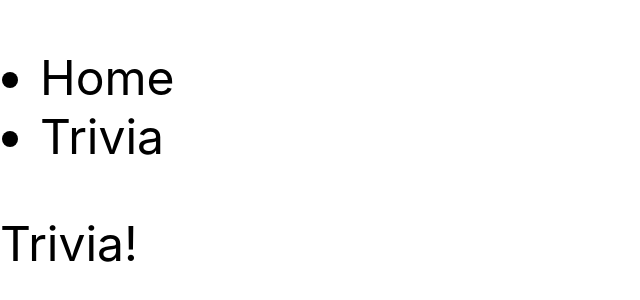
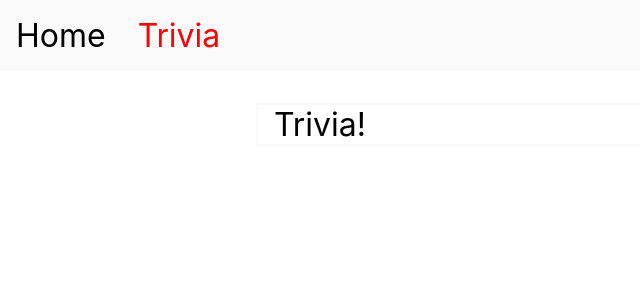
Before and after one commit to ChristianNguyen-Chinag/WebapplikasjonerOblig9, a Next.js app in the folder my-next-app/: page /trivia in a window 1280 px wide. Shown: the top 300 px of the page, without its empty margins (0-640 px from the left). Built offline with nearby package versions, Linux system fonts and the light colour scheme.

Commit message:
Added styling + cleaned up homepage

```diff
--- a/my-next-app/components/Navigation.js
+++ b/my-next-app/components/Navigation.js
@@ -11,7 +11,7 @@ const Navigation = () => {
         </li>
         <li>
           <Link href="/trivia">
-            <a>Trivia</a>
+            <a className="first">Trivia</a>
           </Link>
         </li>
       </ul>
--- a/my-next-app/package.json
+++ b/my-next-app/package.json
@@ -10,7 +10,8 @@
   "dependencies": {
     "next": "12.0.2",
     "react": "17.0.2",
-    "react-dom": "17.0.2"
+    "react-dom": "17.0.2",
+    "sass": "^1.43.4"
   },
   "devDependencies": {
     "eslint": "7.32.0",
--- a/my-next-app/pages/_app.js
+++ b/my-next-app/pages/_app.js
@@ -1,5 +1,5 @@
 import Layout from '../components/Layout'
-import '../styles/globals.css'
+import '../styles/globals.scss'
 
 function MyApp({ Component, pageProps }) {
   return (
--- a/my-next-app/styles/Home.module.css
+++ b/my-next-app/styles/Home.module.css
@@ -79,7 +79,7 @@
   text-align: left;
   color: inherit;
   text-decoration: none;
-  border: 1px solid #eaeaea;
+  border: 3px solid #eaeaea;
   border-radius: 10px;
   transition: color 0.15s ease, border-color 0.15s ease;
   max-width: 300px;
--- a/my-next-app/styles/globals.css
+++ b/my-next-app/styles/globals.scss
@@ -1,5 +1,8 @@
+@import './navigation.scss';
+@import './layout.scss';
+
 html {
-  font-size: 300%;
+  font-size: 200%;
 }
 
 html,
--- /dev/null
+++ b/my-next-app/styles/layout.scss
@@ -0,0 +1,6 @@
+.layout {
+  max-width: 768px;
+  margin: 0 auto;
+  border: 2px solid #f9f9f9;
+  padding: 0 0.5rem;
+}
--- /dev/null
+++ b/my-next-app/styles/navigation.scss
@@ -0,0 +1,18 @@
+/* navigation.scss */
+
+.navigation {
+  background-color: #f9f9f9;
+  margin-bottom: 1rem;
+
+  ul {
+    margin: 0;
+    padding: 0.5rem;
+    display: flex;
+    gap: 1rem;
+    list-style: none;
+  }
+
+  .first {
+    color: red;
+  }
+}
```
Also changed, not shown: my-next-app/pages/index.js (+2 -58 lines), 1 other file (tests, documents, lock files or other folders).
